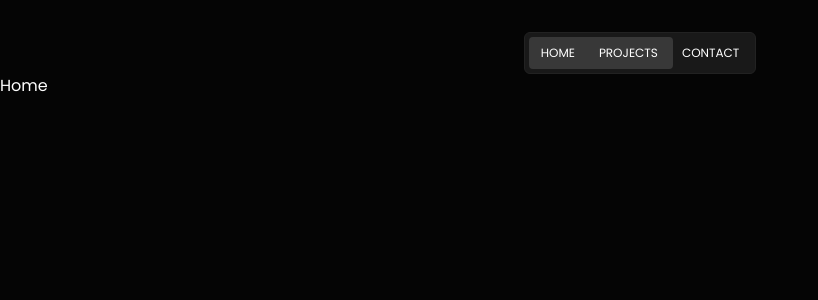
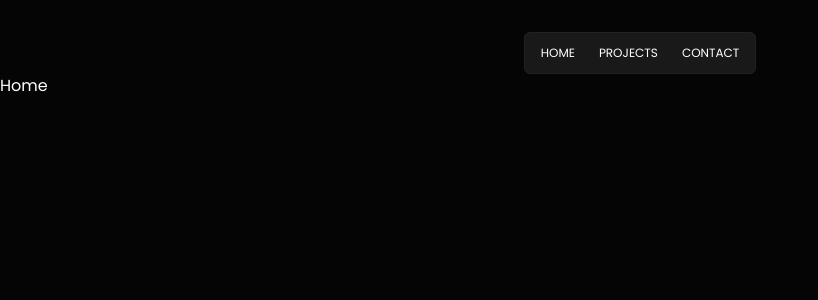
Before and after one commit to Janjanny/bento-portfolio, a React (Vite) app: page / in a window 1280 px wide. Shown: the top 300 px of the page, without its empty margins (0-818 px from the left). Built offline with nearby package versions, Linux system fonts and the light colour scheme.

Commit message:
fix navbar

```diff
--- a/src/components/Navbar.jsx
+++ b/src/components/Navbar.jsx
@@ -1,20 +1,23 @@
-import React, { useState } from 'react'
+import React, { useRef, useState } from 'react'
 import { motion } from 'framer-motion'
 
 const Navbar = () => {
 
     const [position, setPosition] = useState({
-        left: 60,
-        width: 150,
-        opacity: 1
+        left: 0,
+        width: 0,
+        opacity: 0
     })
 
   return (
     <div className='pt-8'>
-        <ul className='relative flex w-fit rounded-md border border-stroke-color bg-button-color text-white p-1 mx-auto'>
-        <Navs>Home</Navs>
-        <Navs>Projects</Navs>
-        <Navs>Contact</Navs>
+        <ul className='relative flex w-fit rounded-md border border-stroke-color bg-button-color text-white p-1 mx-auto' onMouseLeave={() => {setPosition((prv) => ({
+            ...prv,
+            opacity: 0
+        }))}}>
+        <Navs setPosition={setPosition}>Home</Navs>
+        <Navs setPosition={setPosition}>Projects</Navs>
+        <Navs setPosition={setPosition}>Contact</Navs>
 
         <Block position={position}/>
     </ul>
@@ -22,15 +25,27 @@ const Navbar = () => {
   )
 }
 
-const Navs = ({children}) => {
+const Navs = ({children, setPosition}) => {
+    const ref = useRef()
     return (
-        <li className='relative z-10 block cursor-pointer px-3 py-2 uppercase text-xs text-white '>{children}</li>
+        <li className='relative z-10 block cursor-pointer px-3 py-2 uppercase text-xs text-white ' ref={ref} onMouseEnter={() => {
+            if (!ref.current) return;
+
+            const {width} = ref.current.getBoundingClientRect();
+
+            setPosition({
+                width,
+                left: ref.current.offsetLeft,
+                opacity: 1,
+            })
+
+        }} >{children}</li>
     )
 }
 
 const Block = ({position}) => {
     return (
-        <motion.li className='absolute z-0 h-8 w-36 rounded bg-[#383838]' />
+        <motion.li className='absolute z-0 h-8 w-36 rounded bg-[#383838]' animate={position} />
     )
 }
 
```
